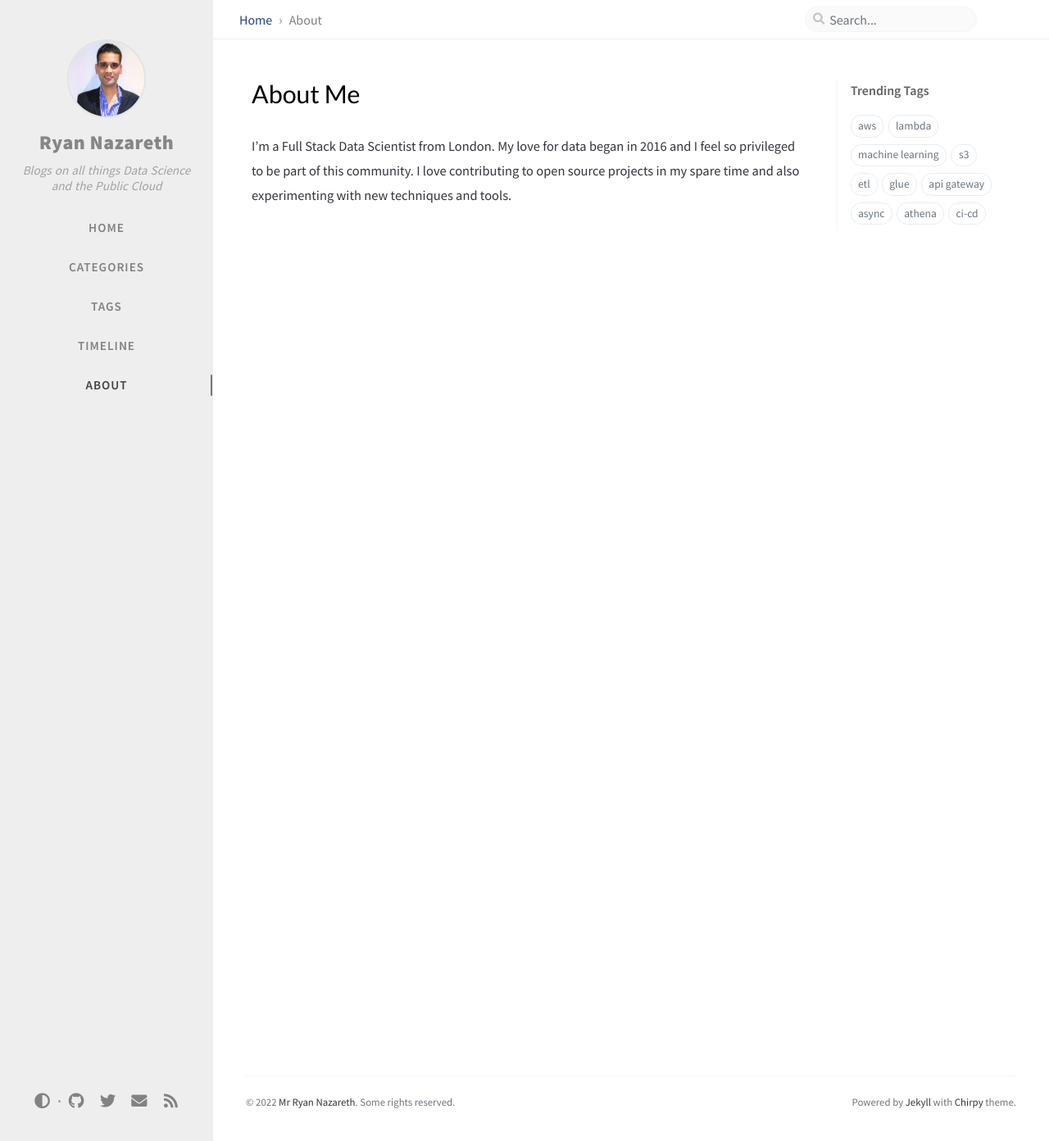
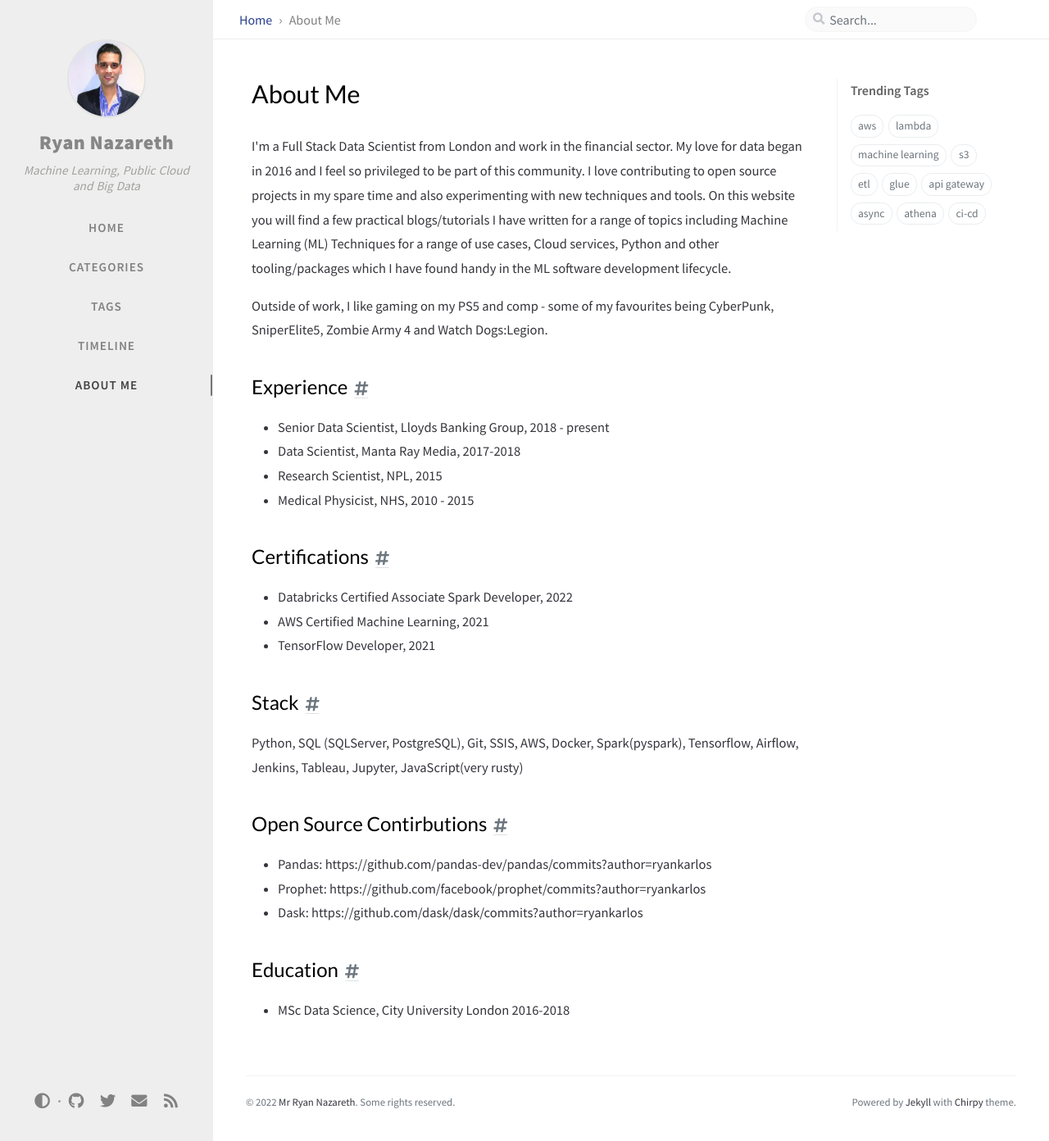
Before and after one commit to ryankarlos/ryankarlos.github.io, a Jekyll site: the page built from _tabs/about.md, in a window 1280 px wide and 1392 px high. Shown: the whole window at 82% size. Built offline with Jekyll 4.4.1, drawn with Linux system fonts in a browser that asks for light colours; nearby versions of some CDN libraries; comment, search, counter and statistics services are not loaded.

Commit message:
fill about me section

```diff
--- a/_config.yml
+++ b/_config.yml
@@ -21,12 +21,11 @@
 # ↓ --------------------------
 
 title: Ryan Nazareth                          # the main title
-hometitle: Latest Blogs
 
-tagline: Blogs on all things Data Science and the Public Cloud   # it will display as the sub-title
+tagline: Machine Learning, Public Cloud and Big Data   # it will display as the sub-title
 
 description: >-                        # used by seo meta and the atom feed
-  Blogs on all things Data Science and the Public Cloud.
+  Blogs on all things Data Science and the Public Cloud
 
 # fill in the protocol & hostname for your site, e.g., 'https://username.github.io'
 url: 'https://.ryannazareth.com'
--- a/_data/locales/en.yml
+++ b/_data/locales/en.yml
@@ -14,7 +14,7 @@
   categories: Categories
   tags: Tags
   archives: Archives
-  about: About
+  about: About Me
 
 # the text displayed in the search bar & search results
 search:
--- a/_layouts/home.html
+++ b/_layouts/home.html
@@ -5,7 +5,7 @@
 
 {% include lang.html %}
 
-{% assign page_title = "" | append: "Blogs" %}
+{% assign page_title = "" | append: "Blogs on all things Data Science and the Public Cloud" %}
 
 
 <h1 style="text-align:center">{{ page_title }}</h1>
--- a/_tabs/about.md
+++ b/_tabs/about.md
@@ -4,5 +4,36 @@
 order: 4
 ---
 
-I'm a Full Stack Data Scientist from London. My love for data began in 2016 and I feel so privileged to be part of this community.
-I love contributing to open source projects in my spare time and also experimenting with new techniques and tools.
+<p> I'm a Full Stack Data Scientist from London and work in the financial sector. My love for data began in 2016 and I feel
+so privileged to be part of this community. I love contributing to open source projects in my spare time and also
+experimenting with new techniques and tools. On this website you will find a few practical blogs/tutorials I have written
+for a range of topics including Machine Learning (ML) Techniques for a range of use cases, Cloud services, Python and
+other tooling/packages which I have found handy in the ML software development lifecycle.</p>
+
+<p>
+Outside of work, I like gaming on my PS5 and comp - some of my favourites being CyberPunk, SniperElite5, Zombie Army 4 and
+Watch Dogs:Legion.
+</p>
+
+## Experience
+* Senior Data Scientist, Lloyds Banking Group, 2018 - present
+* Data Scientist, Manta Ray Media, 2017-2018
+* Research Scientist, NPL, 2015
+* Medical Physicist, NHS, 2010 - 2015
+
+## Certifications
+* Databricks Certified Associate Spark Developer, 2022
+* AWS Certified Machine Learning, 2021
+* TensorFlow Developer, 2021
+
+## Stack
+Python, SQL (SQLServer, PostgreSQL), Git, SSIS, AWS, Docker, Spark(pyspark), Tensorflow, Airflow,
+Jenkins, Tableau, Jupyter, JavaScript(very rusty)
+
+## Open Source Contirbutions
+* Pandas: https://github.com/pandas-dev/pandas/commits?author=ryankarlos
+* Prophet: https://github.com/facebook/prophet/commits?author=ryankarlos
+* Dask: https://github.com/dask/dask/commits?author=ryankarlos
+
+## Education
+* MSc Data Science, City University London 2016-2018
```
